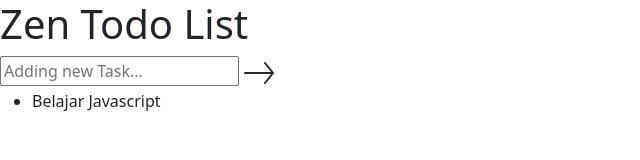
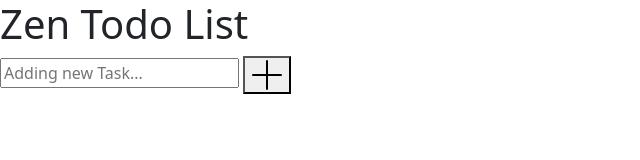
Before and after one commit to justRaam-exe/Zen-todo-list, a plain HTML site: page index.html in a window 1280 px wide. Shown: the whole page, without its empty margins (0-640 px from the left). Drawn offline with nearby package versions, Linux system fonts and the light colour scheme.

Commit message:
reseting some script and minor change for html

```diff
--- a/index.html
+++ b/index.html
@@ -8,22 +8,29 @@
     <link href="https://cdn.jsdelivr.net/npm/bootstrap@5.3.8/dist/css/bootstrap.min.css" rel="stylesheet" integrity="sha384-sRIl4kxILFvY47J16cr9ZwB07vP4J8+LH7qKQnuqkuIAvNWLzeN8tE5YBujZqJLB" crossorigin="anonymous">
 </head>
 <body>
+
+    <!-- Header Section -->
     <div class="header-page">
         <h1>Zen Todo List</h1>
     </div>
 
-    <div class="zen-input-field" id="field-input">
+    <!-- Task Input section  -->
+    <div class="taskInput" id="taskInput">
         <input type="text" id="todo-input" placeholder="Adding new Task...">
-        <span onclick="todoNewElement()" class="addTodoBtn" id="addTodoBtn">
-            <svg id="i-arrow-right" xmlns="http://www.w3.org/2000/svg" viewBox="0 0 32 32" width="32" height="32" fill="none" stroke="currentcolor" stroke-linecap="round" stroke-linejoin="round" stroke-width="2">
-                <path d="M22 6 L30 16 22 26 M30 16 L2 16" />
+        <button onclick="todoNewElement()" class="addTodoBtn" id="addTodoBtn">
+            <svg id="i-plus" xmlns="http://www.w3.org/2000/svg" viewBox="0 0 32 32" width="32" height="32" fill="none" stroke="currentcolor" stroke-linecap="round" stroke-linejoin="round" stroke-width="2">
+                <path d="M16 2 L16 30 M2 16 L30 16" />
             </svg>
-        </span>
+        </button>
     </div>
 
-    <ul id="listItems" class="listItems">
-        <li>Belajar Javascript</li>
-    </ul>
+    <!-- task list body section -->
+    <div class="taskList" id="taskList">
+        <ul id="listItems" class="listItems">
+            <!-- Item List when Adding a Task -->
+        </ul>
+    </div>
+
 
     <script src="script/scripts.js"></script>
     <script src="https://cdn.jsdelivr.net/npm/@popperjs/core@2.11.8/dist/umd/popper.min.js" integrity="sha384-I7E8VVD/ismYTF4hNIPjVp/Zjvgyol6VFvRkX/vR+Vc4jQkC+hVqc2pM8ODewa9r" crossorigin="anonymous"></script>
```
